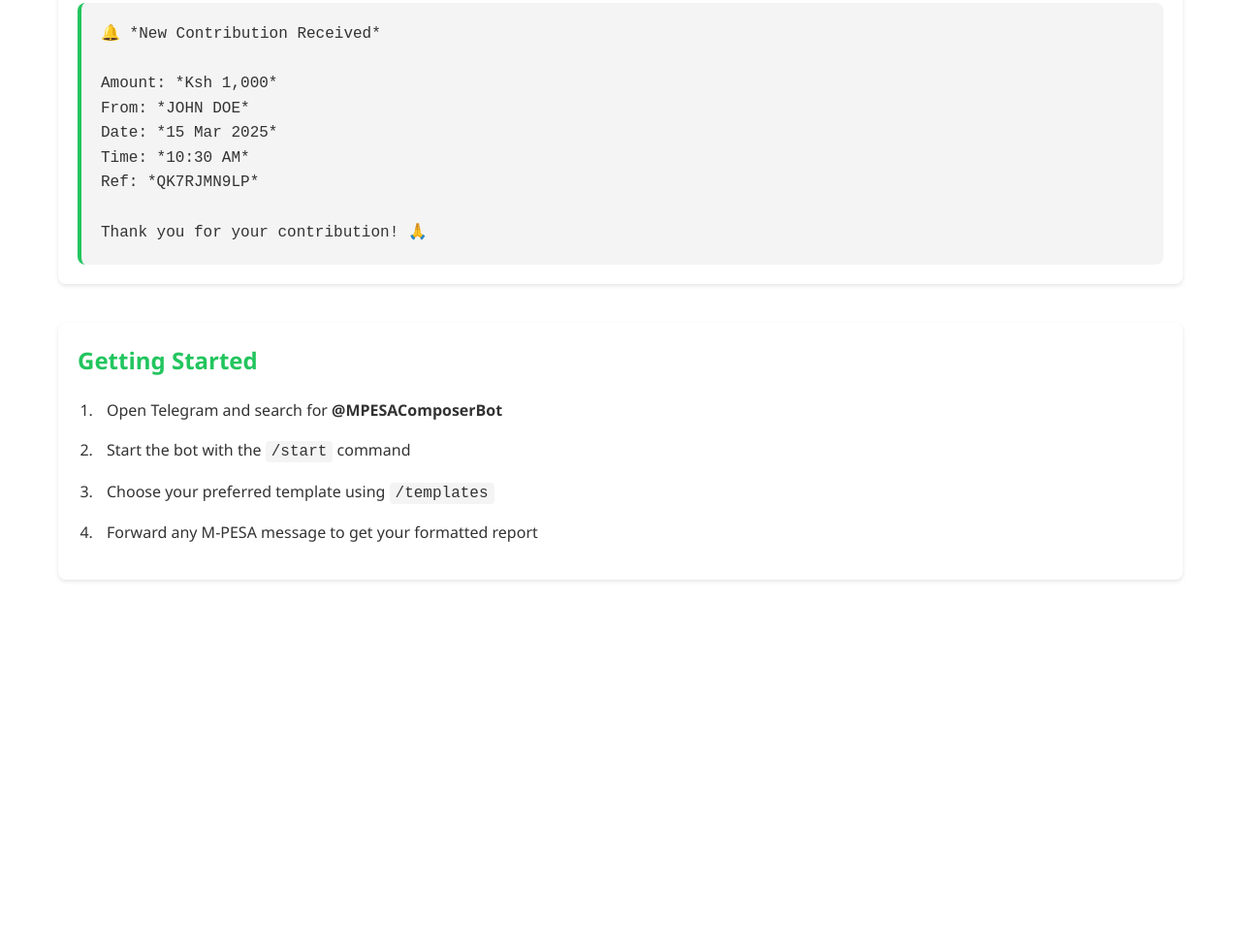
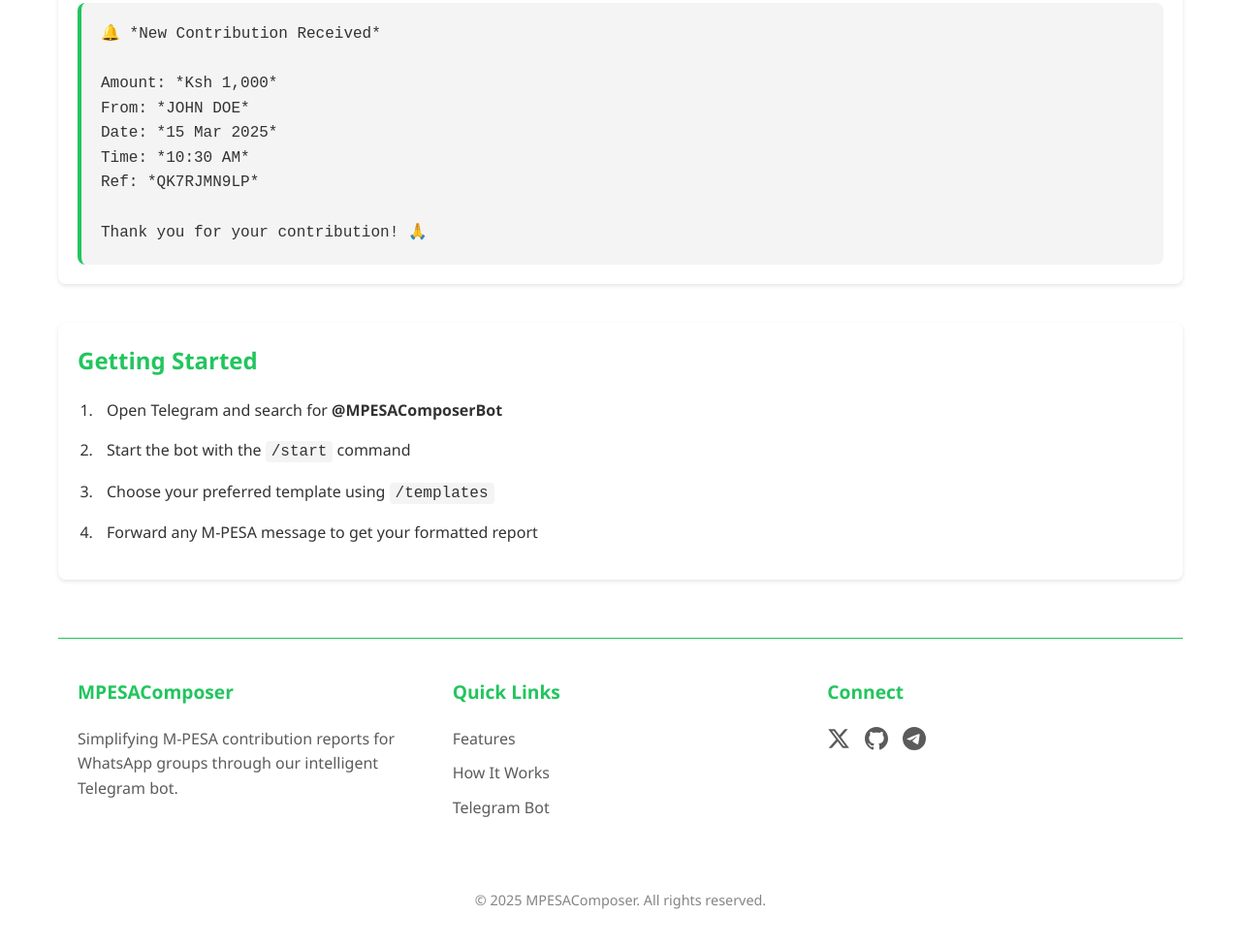
Before and after one commit to green-byte-tech/mpesa-composer-landing-page, a plain HTML site: page index.html in a window 1280 px wide. Shown: the part 1189-2165 px from the top of the page at 97% size. Before the commit the page ends 1847 px from the top, so only its background shows below. Drawn offline with Linux system fonts and the light colour scheme.

Commit message:
Add modern footer with social links and quick navigation

```diff
--- a/index.html
+++ b/index.html
@@ -262,6 +262,135 @@ Thank you for your contribution! 🙏</pre>
         </ol>
     </section>
 
+    <footer class="site-footer">
+        <div class="footer-content">
+            <div class="footer-section">
+                <h3>MPESAComposer</h3>
+                <p>Simplifying M-PESA contribution reports for WhatsApp groups through our intelligent Telegram bot.</p>
+            </div>
+            <div class="footer-section">
+                <h3>Quick Links</h3>
+                <ul>
+                    <li><a href="#features">Features</a></li>
+                    <li><a href="#how-it-works">How It Works</a></li>
+                    <li><a href="https://t.me/MPESAComposerBot" target="_blank">Telegram Bot</a></li>
+                </ul>
+            </div>
+            <div class="footer-section">
+                <h3>Connect</h3>
+                <div class="social-links">
+                    <a href="#" class="social-link" title="Twitter">
+                        <svg xmlns="http://www.w3.org/2000/svg" width="24" height="24" viewBox="0 0 24 24" fill="currentColor"><path d="M18.244 2.25h3.308l-7.227 8.26 8.502 11.24H16.17l-5.214-6.817L4.99 21.75H1.68l7.73-8.835L1.254 2.25H8.08l4.713 6.231zm-1.161 17.52h1.833L7.084 4.126H5.117z"/></svg>
+                    </a>
+                    <a href="#" class="social-link" title="GitHub">
+                        <svg xmlns="http://www.w3.org/2000/svg" width="24" height="24" viewBox="0 0 24 24" fill="currentColor"><path d="M12 0c-6.626 0-12 5.373-12 12 0 5.302 3.438 9.8 8.207 11.387.599.111.793-.261.793-.577v-2.234c-3.338.726-4.033-1.416-4.033-1.416-.546-1.387-1.333-1.756-1.333-1.756-1.089-.745.083-.729.083-.729 1.205.084 1.839 1.237 1.839 1.237 1.07 1.834 2.807 1.304 3.492.997.107-.775.418-1.305.762-1.604-2.665-.305-5.467-1.334-5.467-5.931 0-1.311.469-2.381 1.236-3.221-.124-.303-.535-1.524.117-3.176 0 0 1.008-.322 3.301 1.23.957-.266 1.983-.399 3.003-.404 1.02.005 2.047.138 3.006.404 2.291-1.552 3.297-1.23 3.297-1.23.653 1.653.242 2.874.118 3.176.77.84 1.235 1.911 1.235 3.221 0 4.609-2.807 5.624-5.479 5.921.43.372.823 1.102.823 2.222v3.293c0 .319.192.694.801.576 4.765-1.589 8.199-6.086 8.199-11.386 0-6.627-5.373-12-12-12z"/></svg>
+                    </a>
+                    <a href="#" class="social-link" title="Telegram">
+                        <svg xmlns="http://www.w3.org/2000/svg" width="24" height="24" viewBox="0 0 24 24" fill="currentColor"><path d="M11.944 0A12 12 0 0 0 0 12a12 12 0 0 0 12 12 12 12 0 0 0 12-12A12 12 0 0 0 12 0a12 12 0 0 0-.056 0zm4.962 7.224c.1-.002.321.023.465.14a.506.506 0 0 1 .171.325c.016.093.036.306.02.472-.18 1.898-.962 6.502-1.36 8.627-.168.9-.499 1.201-.82 1.23-.696.065-1.225-.46-1.9-.902-1.056-.693-1.653-1.124-2.678-1.8-1.185-.78-.417-1.21.258-1.91.177-.184 3.247-2.977 3.307-3.23.007-.032.014-.15-.056-.212s-.174-.041-.249-.024c-.106.024-1.793 1.14-5.061 3.345-.48.33-.913.49-1.302.48-.428-.008-1.252-.241-1.865-.44-.752-.245-1.349-.374-1.297-.789.027-.216.325-.437.893-.663 3.498-1.524 5.83-2.529 6.998-3.014 3.332-1.386 4.025-1.627 4.476-1.635z"/></svg>
+                    </a>
+                </div>
+            </div>
+        </div>
+        <div class="footer-bottom">
+            <p>&copy; 2025 MPESAComposer. All rights reserved.</p>
+        </div>
+    </footer>
+
+    <style>
+        .site-footer {
+            background: var(--card-background);
+            padding: 40px 20px 20px;
+            margin-top: 60px;
+            border-top: 1px solid var(--primary-color);
+        }
+
+        .footer-content {
+            max-width: 1200px;
+            margin: 0 auto;
+            display: grid;
+            grid-template-columns: repeat(auto-fit, minmax(250px, 1fr));
+            gap: 40px;
+        }
+
+        .footer-section h3 {
+            color: var(--primary-color);
+            margin-bottom: 20px;
+            font-size: 1.2em;
+        }
+
+        .footer-section p {
+            color: var(--text-color);
+            opacity: 0.8;
+            line-height: 1.6;
+        }
+
+        .footer-section ul {
+            list-style: none;
+            padding: 0;
+        }
+
+        .footer-section ul li {
+            margin-bottom: 10px;
+        }
+
+        .footer-section ul li a {
+            color: var(--text-color);
+            text-decoration: none;
+            opacity: 0.8;
+            transition: all 0.3s ease;
+        }
+
+        .footer-section ul li a:hover {
+            color: var(--primary-color);
+            opacity: 1;
+        }
+
+        .social-links {
+            display: flex;
+            gap: 15px;
+        }
+
+        .social-link {
+            color: var(--text-color);
+            opacity: 0.8;
+            transition: all 0.3s ease;
+        }
+
+        .social-link:hover {
+            color: var(--primary-color);
+            opacity: 1;
+            transform: translateY(-2px);
+        }
+
+        .footer-bottom {
+            text-align: center;
+            margin-top: 40px;
+            padding-top: 20px;
+            border-top: 1px solid rgba(255, 255, 255, 0.1);
+        }
+
+        .footer-bottom p {
+            color: var(--text-color);
+            opacity: 0.6;
+            font-size: 0.9em;
+        }
+
+        @media (max-width: 768px) {
+            .footer-content {
+                grid-template-columns: 1fr;
+                gap: 30px;
+            }
+
+            .footer-section {
+                text-align: center;
+            }
+
+            .social-links {
+                justify-content: center;
+            }
+        }
+    </style>
+
     <script>
         const themeToggle = document.getElementById('theme-toggle');
         const html = document.documentElement;
```
